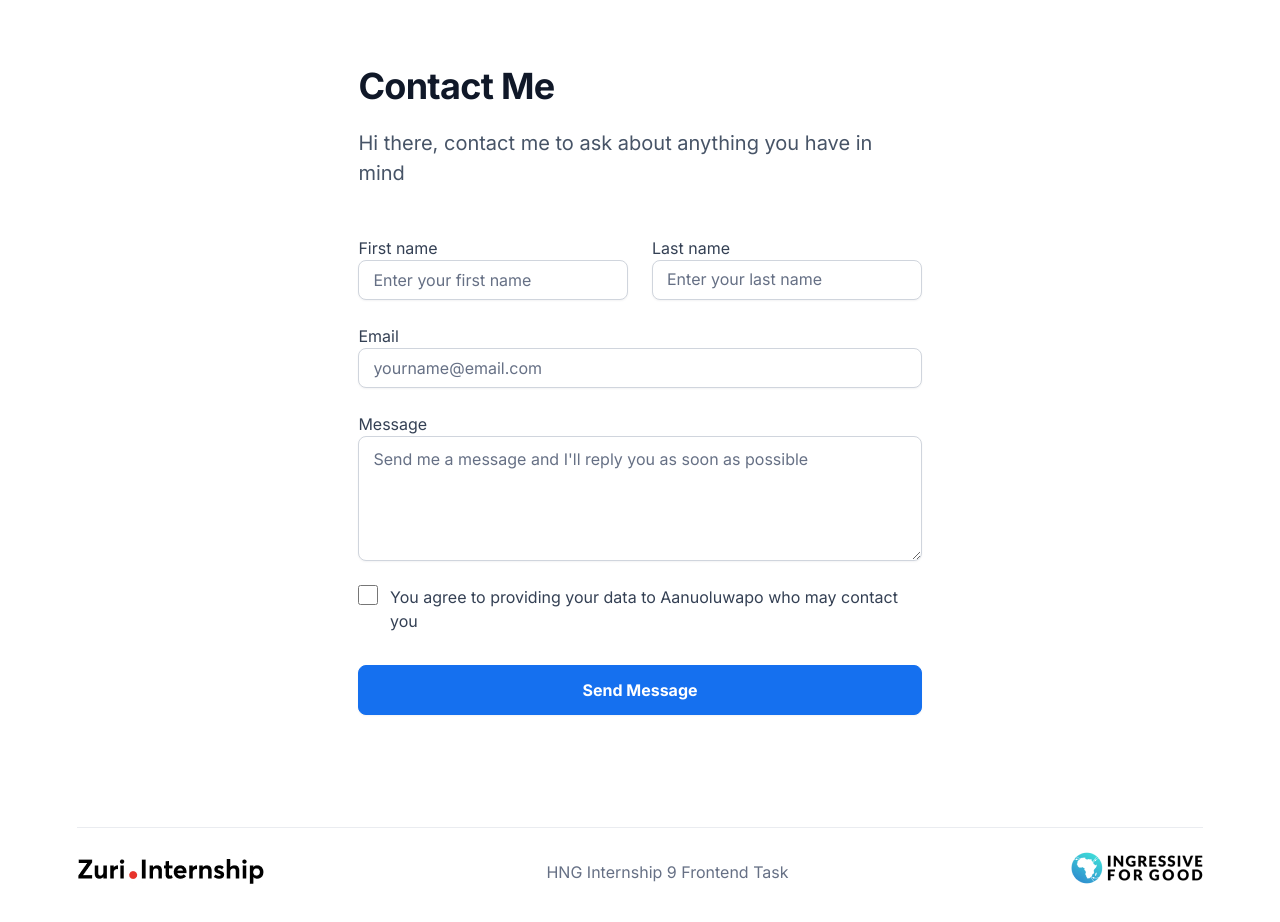
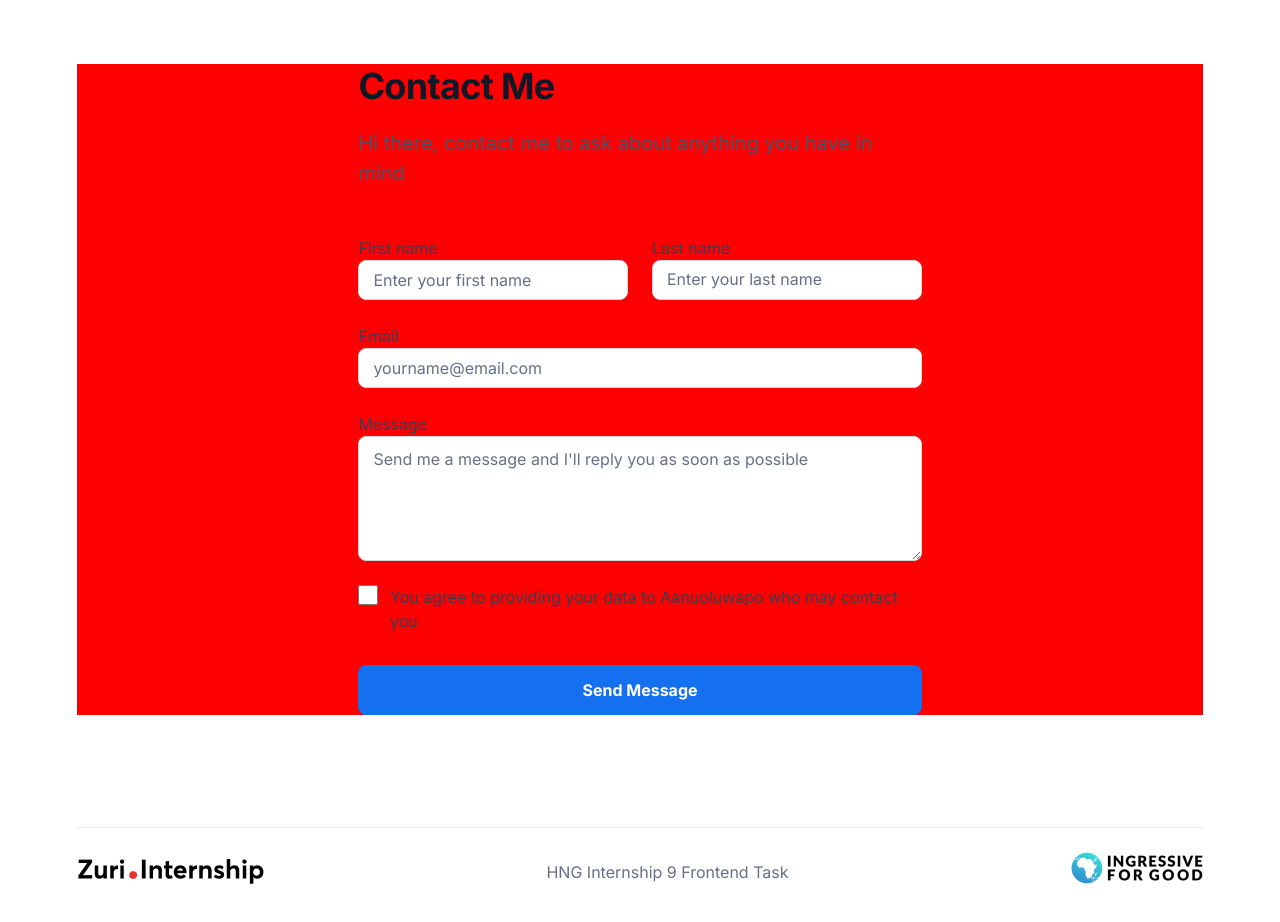
Before and after one commit to BlackMountA/Hng-task1, a React (Create React App) app: page /contact in a window 1280 px wide. Shown: the top 922 px of the page. Built offline with nearby package versions, Linux system fonts and the light colour scheme.

Commit message:
feature: new feature added

```diff
--- a/src/components/Contactform.js
+++ b/src/components/Contactform.js
@@ -1,10 +1,10 @@
 import { useForm } from "react-hook-form"
 const ContactForm = () => {
     const name = 'Aanuoluwapo';
-    const { register, formState: { errors }, handleSubmit, reset } = useForm();
+    const { register, formState: { errors }, handleSubmit } = useForm();
     const onSubmit = (data) => {
         console.log(data);
-        reset();
+
     }
     return (
       <form onSubmit={handleSubmit(onSubmit)}>
--- a/src/components/Contactstyle.css
+++ b/src/components/Contactstyle.css
@@ -8,6 +8,7 @@
 .container {
   width: 88%;
   margin: 0 auto;
+  background-color: red;
 }
 
 .content2 {
```
